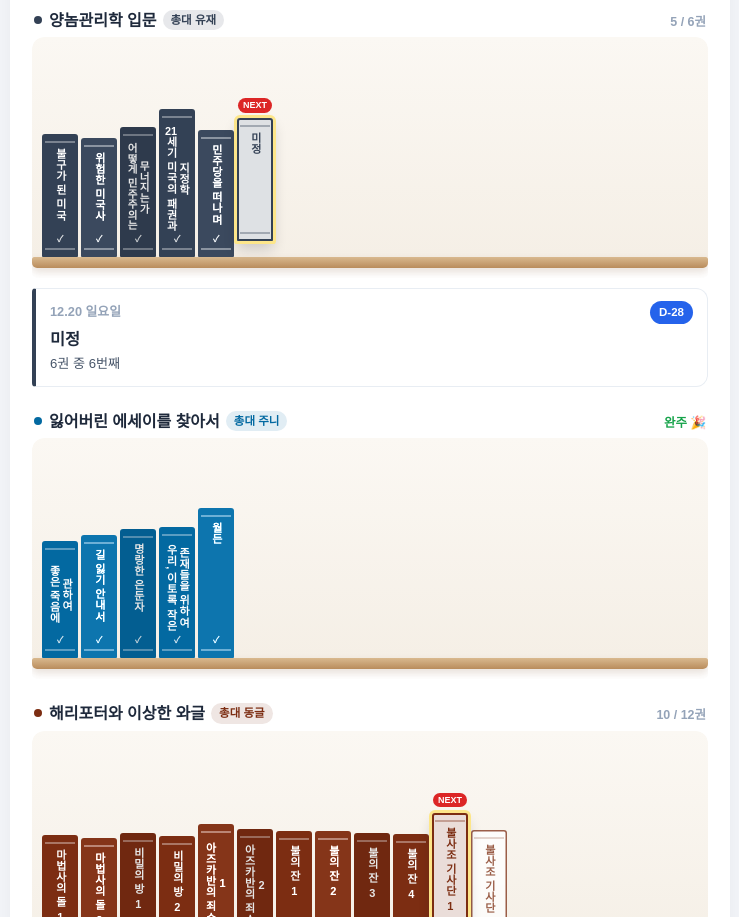
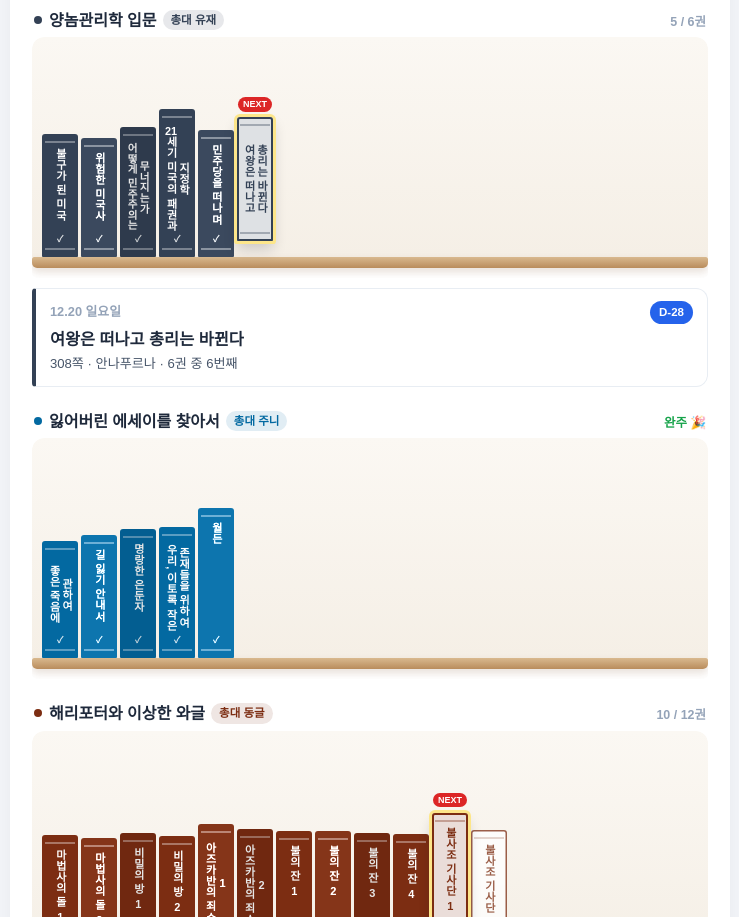
Before and after one commit to allpiizzza/For-Wagle, a plain HTML site: page notice/2026program.html in a window 1280 px wide. Shown: the part 3180-4097 px from the top of the page, without its empty margins (270-1009 px from the left). Drawn offline with Linux system fonts and the light colour scheme; a web font is replaced by a local one.

Commit message:
2026 프로그램: 양놈관리학 입문 12월 책 확정
Co-Authored-By: Claude Opus 5.5 <noreply@anthropic.com>
Claude-Session: https://claude.ai/code/session_01FS8VuYPH61PAXZqsUGtLrt

```diff
--- a/notice/2026program.html
+++ b/notice/2026program.html
@@ -496,7 +496,7 @@
             ['2026-06-21', '어떻게 민주주의는 무너지는가', 352, '어크로스'],
             ['2026-08-23', '21세기 미국의 패권과 지정학', 496, '김앤김북스'],
             ['2026-10-18', '민주당을 떠나며', 332, '메디치미디어'],
-            ['2026-12-20', '미정', null, ''],
+            ['2026-12-20', '여왕은 떠나고 총리는 바뀐다', 308, '안나푸르나'],
         ]},
         { name: '잃어버린 에세이를 찾아서', host: '주니', sessions: [
             ['2026-01-04', '좋은 죽음에 관하여', 256, '아르테'],
```
